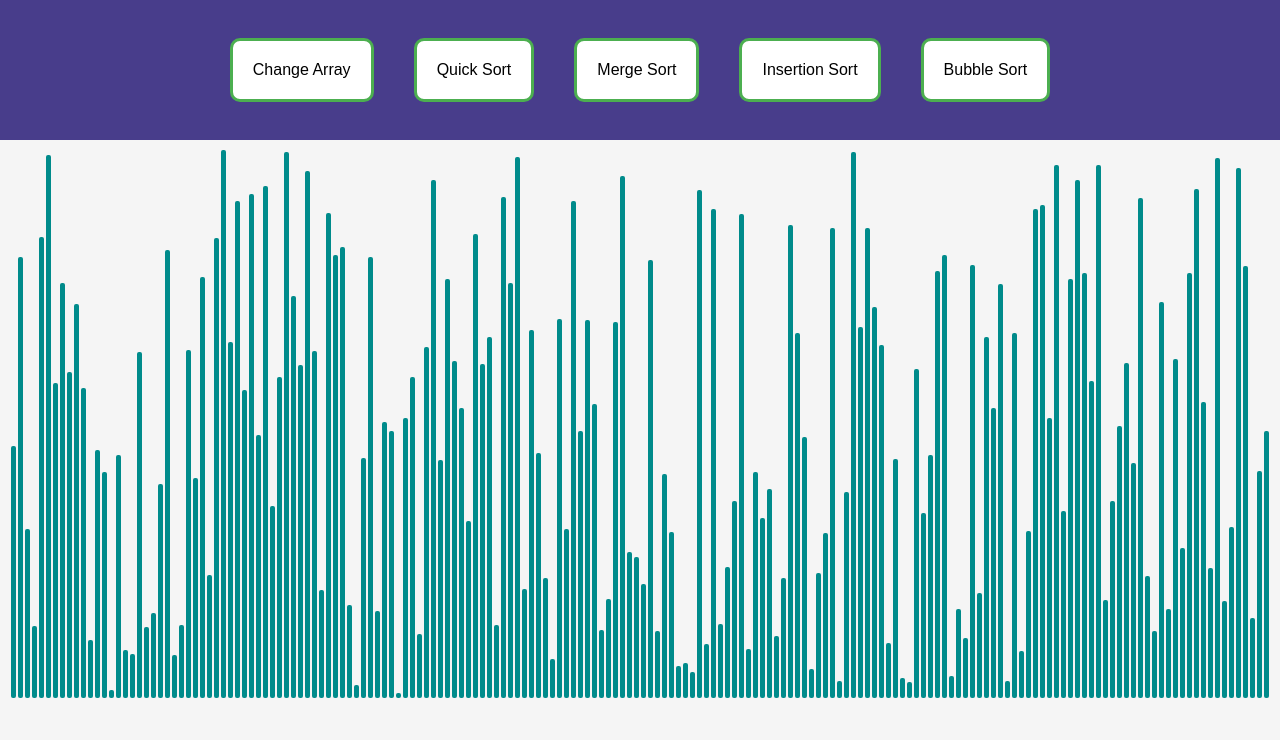
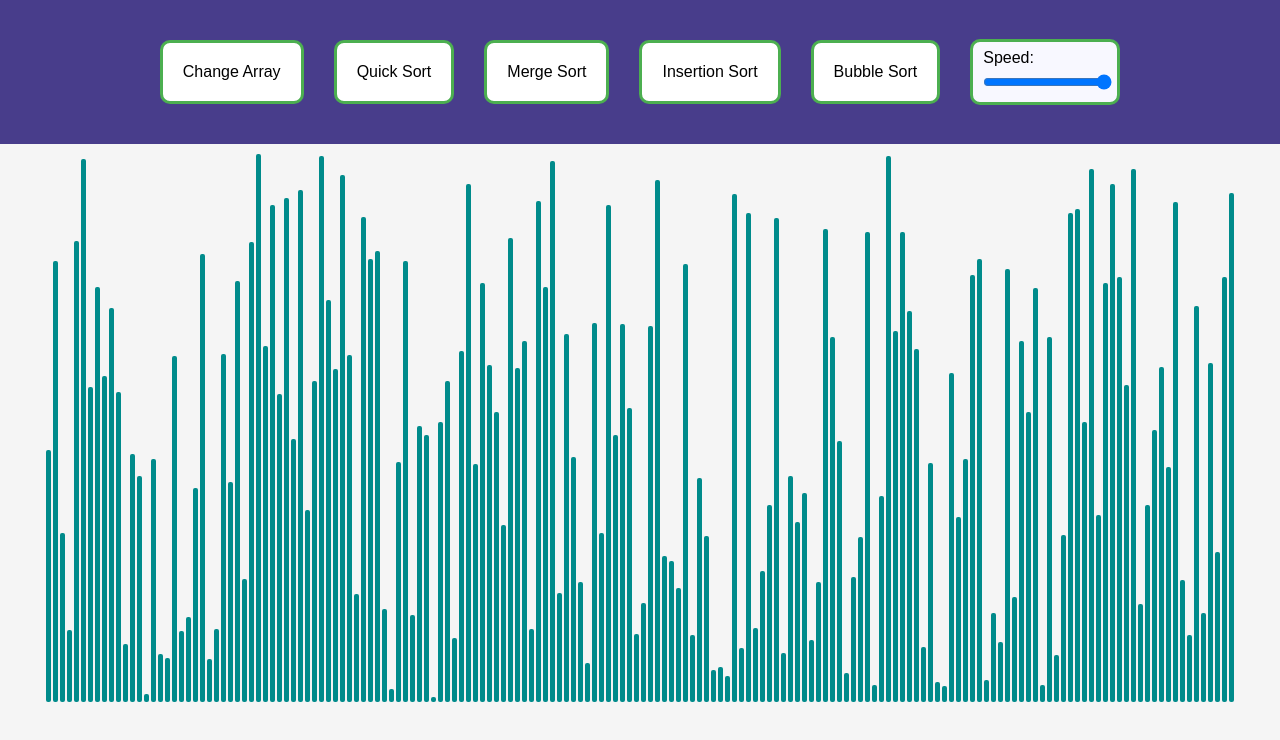
Before and after one commit to karan-c/Sorting-Visualizer, a React (Create React App) app: page / in a window 1280 px wide. Shown: the top 740 px of the page. Built offline with nearby package versions, Linux system fonts and the light colour scheme.

Commit message:
added slider

```diff
--- a/src/App.js
+++ b/src/App.js
@@ -8,33 +8,36 @@ function randomNumber(min, max) {
   return Math.floor(Math.random() * (max - min) + min);
 }
 
-const SequenceSpeed = 3
 const color1 = "darkcyan"
 const color2 = "red"
 function disableAll() {
 
     const buttons = document.getElementsByClassName("button")
     for( let i =0 ; i < buttons.length; i++) {
-    buttons[i].disabled=true;
-}
+      buttons[i].disabled=true
+    }
+    const slider = document.getElementsByTagName("input")
+    slider.disabled = true
 }
 
 function enableAll() {
   const buttons = document.getElementsByClassName("button")
   console.log(buttons)
   for( let i =0 ; i < buttons.length; i++) {
-    buttons[i].disabled=false;;
+    buttons[i].disabled=false
   }
+  const slider = document.getElementsByTagName("input")
+  slider.disabled = false
 }
 function App() {
 
   const [array, setArray] = useState([])
-
+  const [SequenceSpeed, setSequenceSpeed] = useState(3)
     const changeArray = (event) => {
     //event.preventDefault()
     const arr =  []
     for (let i = 0; i <170; i++){
-      arr.push(randomNumber(5,565))
+      arr.push(randomNumber(5,550))
     }
     const ArrayBar = document.getElementsByClassName("bar")
     if(ArrayBar.length > 0){
@@ -48,12 +51,15 @@ function App() {
     }
     useEffect ( () => {
       const arr =  []
-      for (let i = 0; i <180; i++){
+      for (let i = 0; i <170; i++){
         arr.push(randomNumber(5,550))
         setArray(arr)
       }
     }, [] )
 
+    const slider = async (e) => {
+      setSequenceSpeed(10 - e.target.value +1)
+    }
     const insertionMergeSort  = async (e) => {
 
       disableAll()
@@ -142,18 +148,21 @@ function App() {
 
   return (
     <div>
-    <div className="header"><b>
+    <div className="header">
       <button className="button" onClick={changeArray}>Change Array </button>
       <button className="button" onClick={quickAndBubbleSort} name = "quicksort">Quick Sort</button>
       <button className="button" onClick={insertionMergeSort} name = "mergesort">Merge Sort</button>
       <button className="button" onClick={insertionMergeSort} name = "insertionsort">Insertion Sort</button>
       <button className="button" onClick={quickAndBubbleSort} name = "bubblesort">Bubble Sort</button>
-      </b>
+      <div className="sliderBlock">
+        <p>Speed:</p>
+        <input type="range" min="1" max="10" onChange={slider}></input>
+      </div>
     </div>
+
     <div className="playArea">
-
     {
-    array.map( (h, idx) => (<div className="bar" key = {idx} style={{height: h, backgroundColor: color1}}></div>))
+      array.map( (h, idx) => (<div className="bar" key = {idx} style={{height: h, backgroundColor: color1}}></div>))
     }
     </div>
     </div>
--- a/src/index.css
+++ b/src/index.css
@@ -22,28 +22,27 @@ body {
 .header {
   display: flex;
   justify-content: center;
-  height:100px;
   align-items: center;
+  height:130px;
   background-color: darkslateblue;
   margin:0px auto;
-  padding: 20px;
+  padding: 7px;
 }
 
 
 .button {
-  background-color: white; /* Green */
-  border: none;
+  position: relative;
+  background-color: white;
   color:black;
   padding: 20px;
   display: inline-block;
   font-size: 16px;
-  margin: 20px;
-  transition-duration: 0.4s;
+  margin: 30px 15px;
+  transition-duration: 0.2s;
   cursor: pointer;
   border: 3px solid #4CAF50;
   border-radius: 10px;
   outline: none;
-
 }
 
 .button:hover {
@@ -54,3 +53,24 @@ body {
   opacity: 0.6;
   cursor: not-allowed;
 }
+
+.sliderBlock {
+  background-color: ghostwhite;
+  align-items: center;
+  height: 60px;
+  color:black;
+  padding: 0px;
+  display: inline-block;
+  font-size: 16px;
+  margin: 15px;
+  border: 3px solid #4CAF50;
+  border-radius: 10px;
+}
+
+p{
+  font-family: Arial, Helvetica, sans-serif;
+  margin: 7px 10px;
+}
+input {
+  margin: 0px 5px 10px 10px;
+}
```
